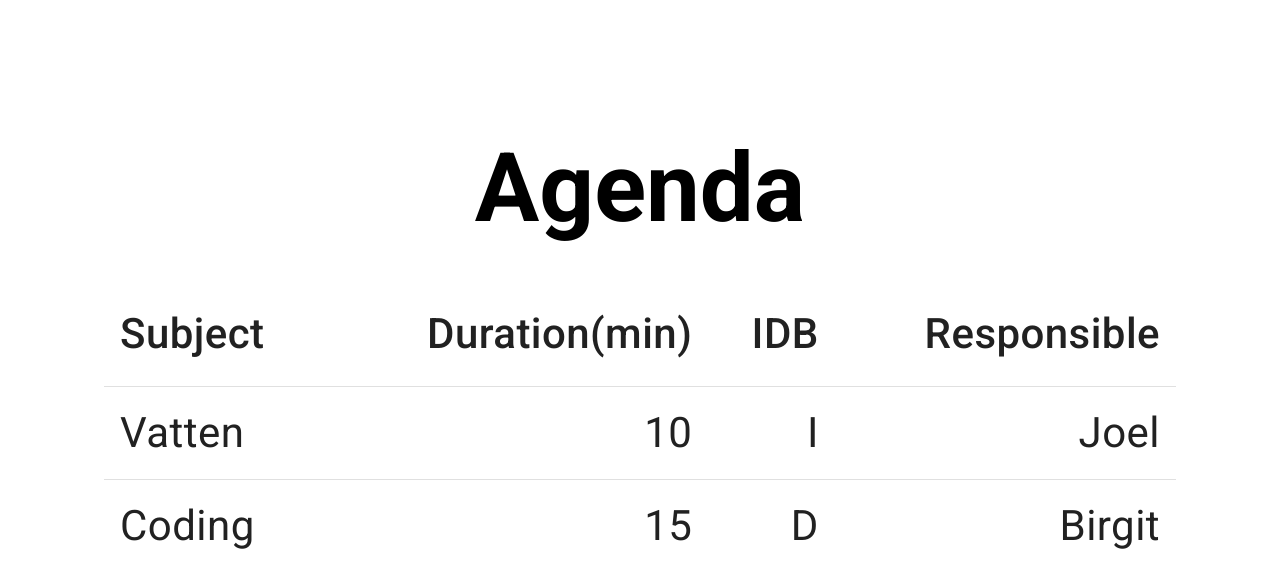
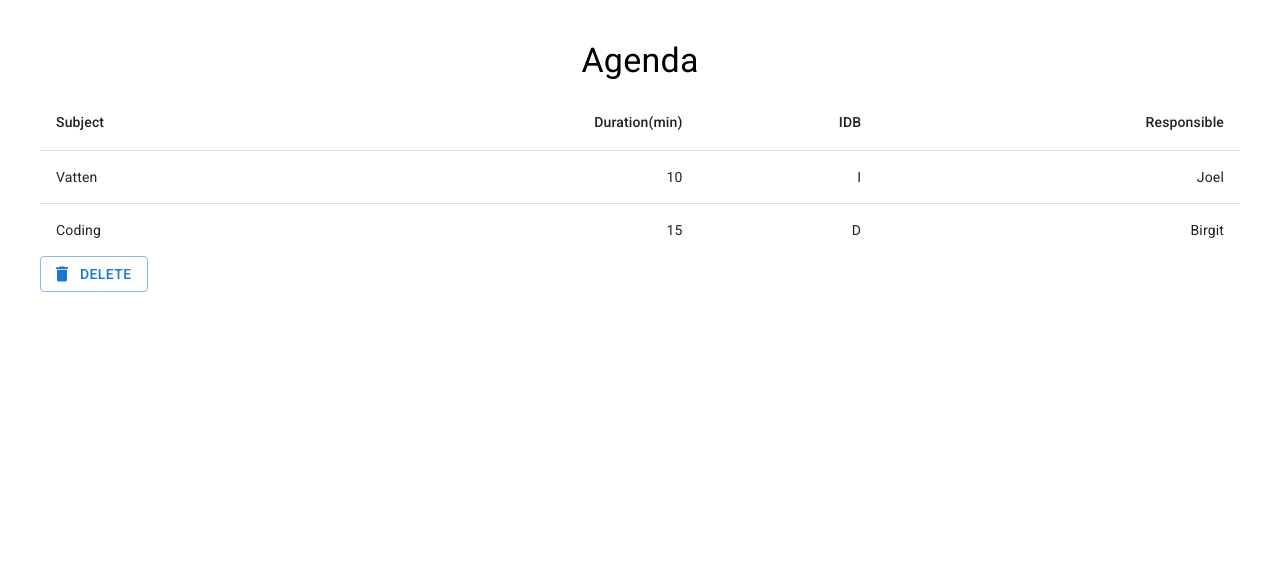
Before and after one commit to nehrwein/Meeting-Timer, a React (Vite) app: page / in a window 1280 px wide. Shown: the top 588 px of the page. Built offline with nearby package versions, Linux system fonts and the light colour scheme.

Commit message:
added buttons and typography

```diff
--- a/src/components/ItemList.tsx
+++ b/src/components/AgendaTable.tsx
@@ -10,7 +10,7 @@ import TableHead from '@mui/material/TableHead';
 import TableRow from '@mui/material/TableRow';
 
 
-const ItemList = () => {
+const AgendaTable = () => {
   const { agenda } = useContext(AgendaContext) as AgendaContextType;
 
   return (
@@ -44,4 +44,4 @@ const ItemList = () => {
   )
 }
 
-export default ItemList
+export default AgendaTable
--- /dev/null
+++ b/src/components/Buttons.tsx
@@ -0,0 +1,11 @@
+import React from 'react'
+import Button from '@mui/material/Button';
+import DeleteIcon from '@mui/icons-material/Delete';
+
+export const DeleteButton = () => {
+  return (
+    <Button size="medium" variant="outlined" startIcon={<DeleteIcon />}>
+      Delete
+    </Button>
+  )
+}
--- a/src/index.css
+++ b/src/index.css
@@ -1,8 +1,8 @@
 :root {
   font-family: Roboto, sans-serif;
-  font-size: 3rem;
+  /* font-size: 3rem;
   line-height: 1.2em;
-  font-weight: 400;
+  font-weight: 400; */
 
   max-width: 1280px;
   margin: 0 auto;
--- a/src/pages/Start.tsx
+++ b/src/pages/Start.tsx
@@ -1,11 +1,18 @@
-import ItemList from '../components/ItemList';
+import AgendaTable from '../components/AgendaTable';
+import { Stack, Typography } from '@mui/material';
+import { DeleteButton } from '../components/Buttons';
 
 
 const Start = () => {
   return (
     <>
-      <h1>Agenda</h1>
-      <ItemList />
+      <Typography variant="h4" component="h1" gutterBottom>
+        Agenda
+      </Typography>
+      <AgendaTable />
+      <Stack direction="row" spacing={2}>
+        <DeleteButton />
+      </Stack>
     </>
   )
 }
```
